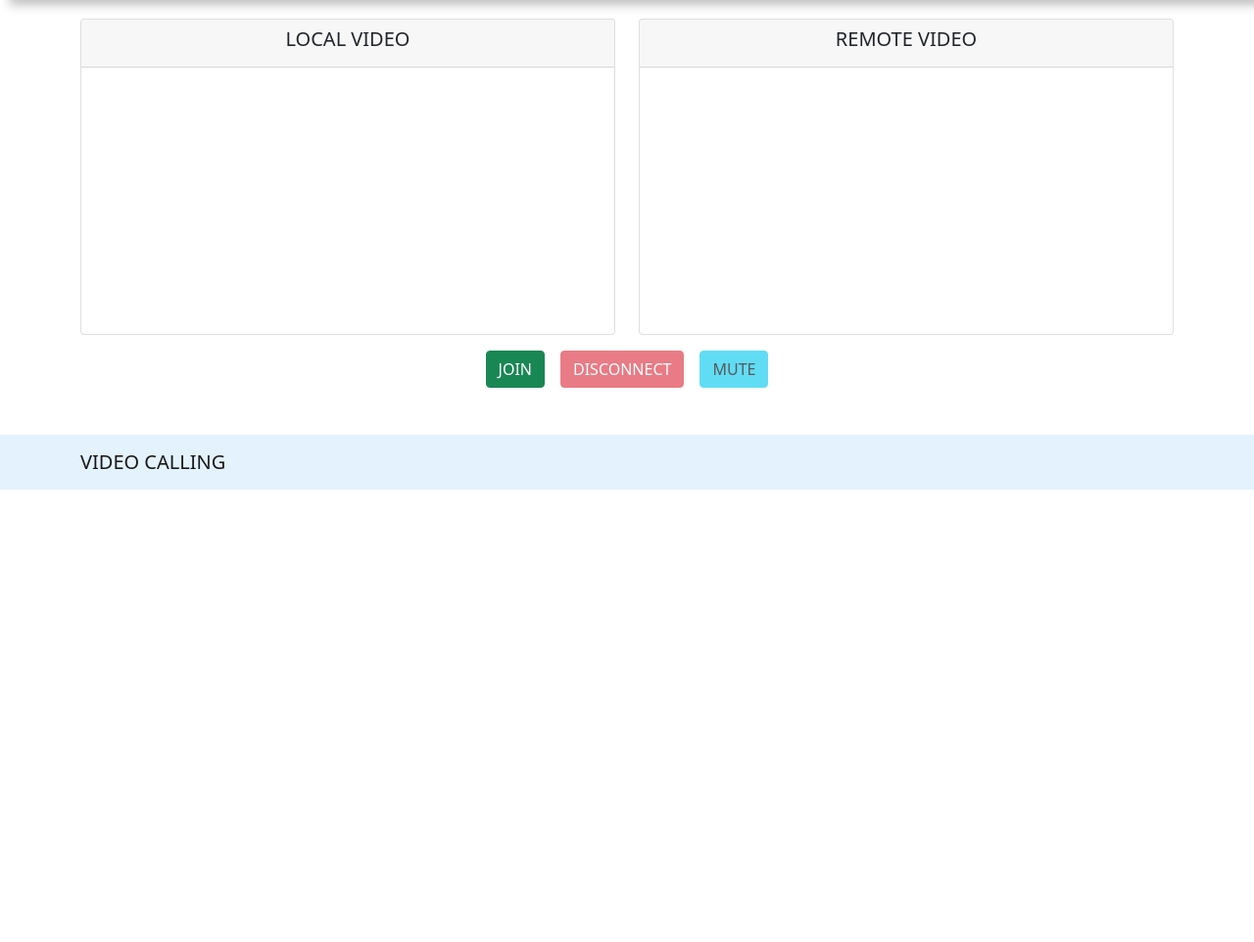
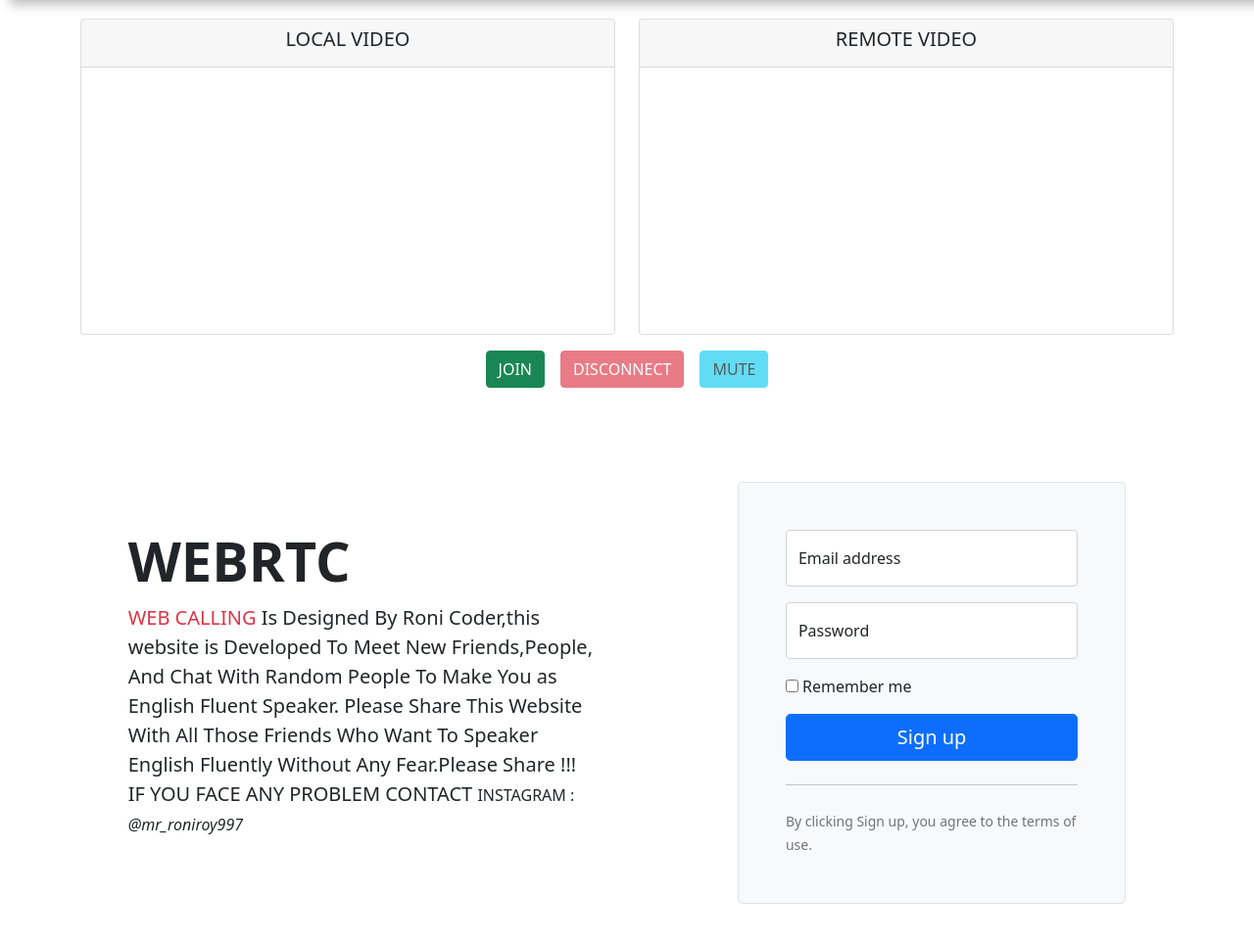
Before and after one commit to roniroy2080/video1, a plain HTML site: page index.html in a window 1280 px wide. Shown: the part 70-1032 px from the top of the page at 98% size. Before the commit the page ends 800 px from the top, so only its background shows below. Drawn offline with nearby package versions, Linux system fonts and the light colour scheme.

Commit message:
Update index.html

```diff
--- a/index.html
+++ b/index.html
@@ -128,11 +128,35 @@
 
 
 
-    <nav class="navbar navbar-light mt-5" style="background-color: #e3f2fd;">
-        <div class="container-md">
-          <span class="navbar-brand">VIDEO CALLING</span>
+     <div class="container col-xl-10 col-xxl-8 px-4 py-5">
+      <div class="row align-items-center g-lg-5 py-5">
+        <div class="col-lg-7 text-center text-lg-start">
+          <h1 class="display-4 fw-bold lh-1 mb-3">WEBRTC </h1>
+          <p class="col-lg-10 fs-5"><span class="text-danger">WEB CALLING</span> Is Designed By Roni Coder,this website is Developed To Meet New Friends,People, And Chat With Random People To Make You as English Fluent Speaker. Please Share This Website With All Those Friends Who Want To Speaker English Fluently Without Any Fear.Please Share !!! IF YOU FACE ANY PROBLEM CONTACT <span class="fs-6">INSTAGRAM : <em>@mr_roniroy997</em></span></p>
         </div>
-    </nav>
+        <div class="col-md-10 mx-auto col-lg-5">
+          <form class="p-4 p-md-5 border rounded-3 bg-light">
+            <div class="form-floating mb-3">
+              <input type="email" class="form-control" id="floatingInput" placeholder="name@example.com" fdprocessedid="ei8u2f">
+              <label for="floatingInput">Email address</label>
+            </div>
+            <div class="form-floating mb-3">
+              <input type="password" class="form-control" id="floatingPassword" placeholder="Password" fdprocessedid="xmheqj">
+              <label for="floatingPassword">Password</label>
+            </div>
+            <div class="checkbox mb-3">
+              <label>
+                <input type="checkbox" value="remember-me"> Remember me
+              </label>
+            </div>
+            <button class="w-100 btn btn-lg btn-primary" type="submit" fdprocessedid="kegc9l">Sign up</button>
+            <hr class="my-4">
+            <small class="text-muted">By clicking Sign up, you agree to the terms of use.</small>
+          </form>
+        </div>
+      </div>
+    </div>
+
 
 <script src="https://cdn.jsdelivr.net/npm/@popperjs/core@2.9.2/dist/umd/popper.min.js" integrity="sha384-IQsoLXl5PILFhosVNubq5LC7Qb9DXgDA9i+tQ8Zj3iwWAwPtgFTxbJ8NT4GN1R8p" crossorigin="anonymous"></script>
 <script src="https://cdn.jsdelivr.net/npm/bootstrap@5.0.2/dist/js/bootstrap.min.js" integrity="sha384-cVKIPhGWiC2Al4u+LWgxfKTRIcfu0JTxR+EQDz/bgldoEyl4H0zUF0QKbrJ0EcQF" crossorigin="anonymous"></script>
```
